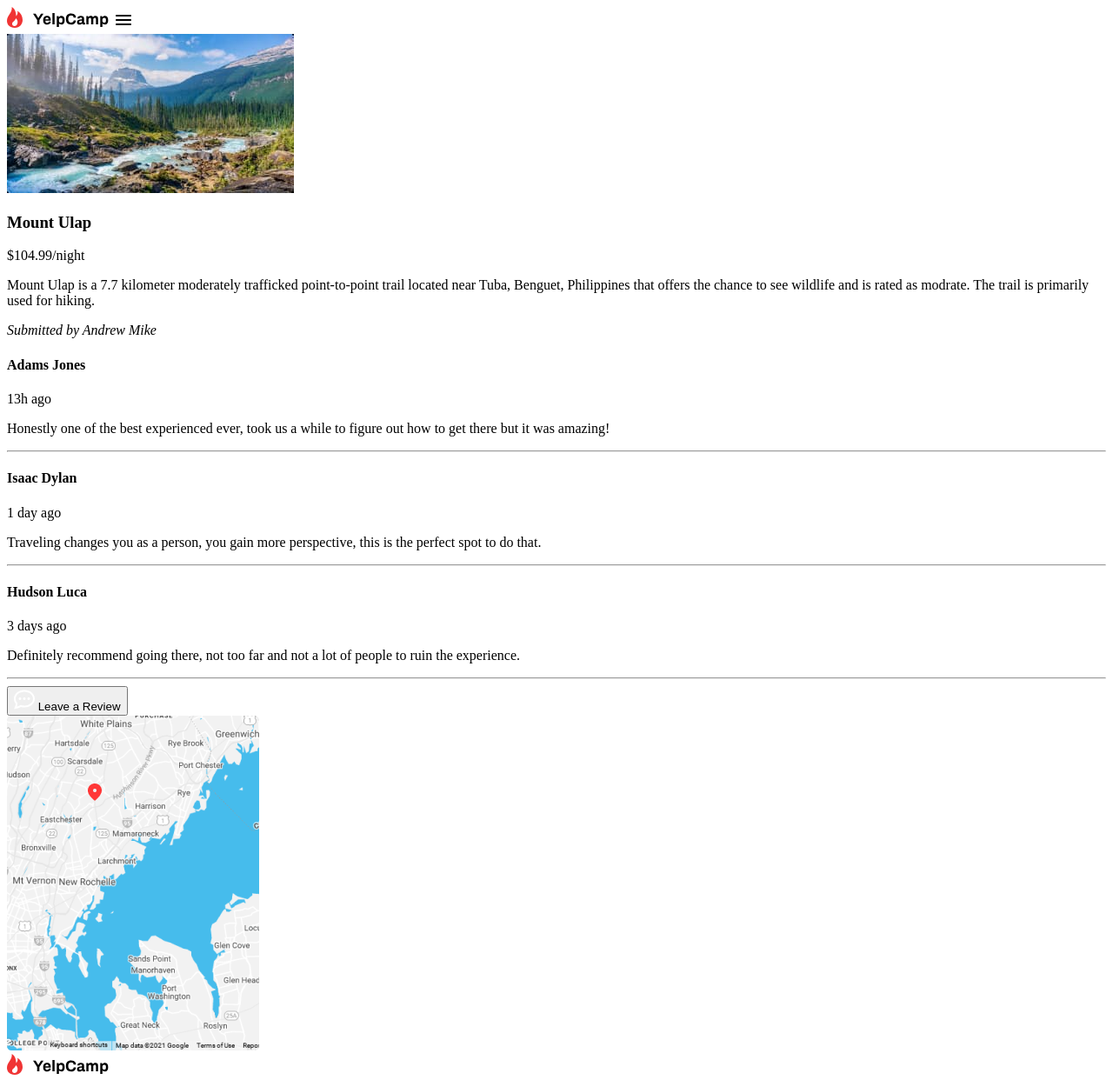
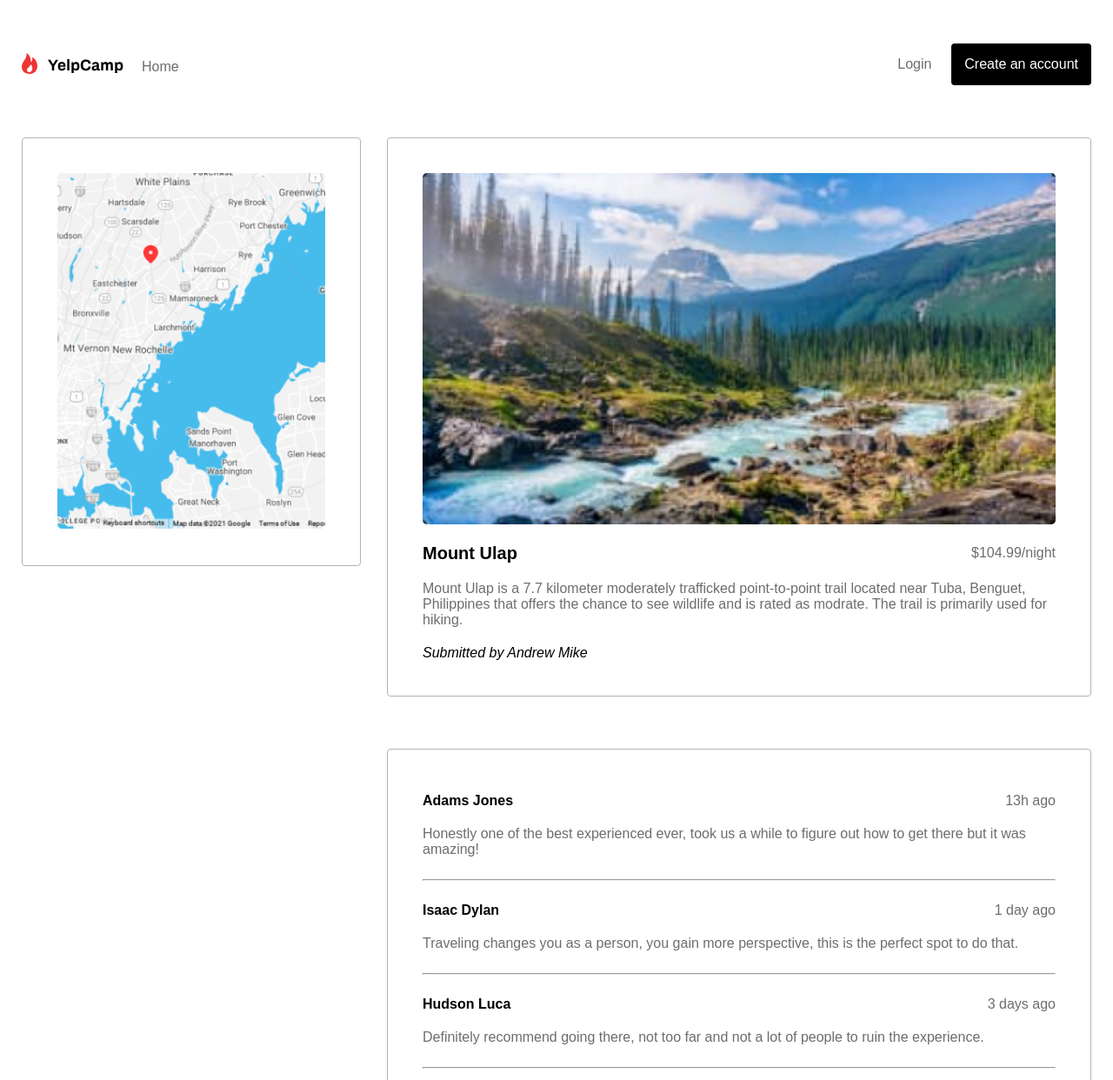
Before and after one commit to BadmusJoshua/Yelcamp, a plain HTML site: page YelpCamp/individualcampgroundnl.html.html in a window 1280 px wide. Shown: the top 1242 px of the page at 87% size. Drawn offline with Linux system fonts and the light colour scheme.

Commit message:
New changes

```diff
--- a/Desktop/YelpCamp/style/main.scss
+++ /dev/null
@@ -1,99 +0,0 @@
-*{
-    padding: 0;
-    margin: 0;
-    box-sizing: border-box;
-}
-
-html{
-    font-size: 62.5%;
-}
-
-body{
-    padding: 5rem 1rem;
-}
-
-header{
-    div{
-        display: flex;
-        justify-content: space-between;
-        align-items: center;
-    }
-}
-
-section{
-    padding-top: 3rem;
-
-    .container{
-        padding: 2.5rem;
-        border: 1px solid #b4b3b3;
-        border-radius: .4rem;
-    }
-}
-
-.mount-ulap{
-    .container{
-        img{
-            width: 100%;
-        }
-
-        .pricing{
-            padding: 2rem 0;
-            display: flex;
-            justify-content: space-between;
-            align-items: center;
-
-            h3{
-                font-size: 2rem;;
-            }
-
-            p{
-                padding-bottom: 0;
-            }
-        }
-
-        p{
-            font-size: 1.6rem;
-            padding-bottom: 2rem;
-        }
-
-        cite{
-            font-size: 1.6rem;
-        }
-    }
-}
-
-.testimonial{
-    .container{
-        div{
-            display: flex;
-            justify-content: space-between;
-            align-items: center;
-
-            h4{
-                font-size: 1.6rem;
-            }
-        }
-
-        p{
-            font-size: 1.6rem;
-            padding: 1rem 0;
-        }
-
-        button{
-            background: #000000;
-            color: #ffffff;
-            margin-top: 2rem;
-            border: none;
-            border-radius: 3%;
-            padding: 1rem 1.5rem;
-        }
-    }
-}
-
-.map{
-    .container{
-        img{
-            width: 100%;
-        }
-    }
-}
--- a/Desktop/YelpCamp/index.html
+++ b/YelpCamp/individualcampgroundnl.html.html
@@ -5,23 +5,40 @@
     <meta http-equiv="X-UA-Compatible" content="IE=edge">
     <meta name="viewport" content="width=device-width, initial-scale=1.0">
     <title>Yelpcamp</title>
+    <link rel="stylesheet" href="main.css">
 </head>
 <body>
     <header>
-        <div>
-            <img src="./Images/Logo.svg" alt="logo">
+        <div class="container">
+            <div class="nav-1">
+                <img src="./assets/Logo.svg" alt="logo">
+                <nav>
+                    <ul class="list-1">
+                        <li><a href="">Home</a></li>
+                    </ul>
+                </nav>
+            </div>
 
-            <img src="./Images/Hamburger Menu.svg" alt="Hamburger">
+            <div>
+                <img class="hamburger" src="./assets/Hamburger Menu.svg" alt="Hamburger">
+
+                <nav>
+                    <ul>
+                        <li><a href="">Login</a></li>
+                        <button>Create an account</button>
+                    </ul>
+                </nav>
+            </div>
         </div>
     </header>
 
     <section class="mount-ulap">
         <div class="container">
             <div>
-                <img src="./Images/Mount Ulap.jpg" alt="Mount Ulap">
+                <img src="./assets/Mount Ulap.jpg" alt="Mount Ulap">
             </div>
 
-            <div>
+            <div class="pricing">
                 <h3>Mount Ulap</h3>
                 <p>$104.99/night</p>
             </div>
@@ -58,22 +75,27 @@
             <p>Definitely recommend going there, not too far and not a lot of people to ruin the experience.</p>
             <hr>
 
-            <button>
-                <img src="./Images/Chat Bubble.svg" alt=""> Leave a Review
-            </button>
+                <button>
+                    <span>
+                        <img src="./assets/Chat Bubble.svg" alt="">
+                    </span>
+                    <span>Leave a Review</span>
+                </button>
         </div>
     </section>
 
     <section class="map">
         <div class="container">
             <div>
-                <img src="./Images/Map.png" alt="map">
+                <img src="./assets/Map.png" alt="map">
             </div>
         </div>
     </section>
 
     <footer>
-        <img src="./Images/Logo.svg" alt="logo">
+        <div class="container">
+            <img src="./assets/Logo.svg" alt="logo">
+        </div>
     </footer>
 </body>
 </html>
--- /dev/null
+++ b/YelpCamp/main.scss
@@ -0,0 +1,232 @@
+*{
+    padding: 0;
+    margin: 0;
+    box-sizing: border-box;
+}
+
+html{
+    font-size: 62.5%;
+}
+
+body{
+    padding: 5rem 2.5rem;
+    font-family: Arial, Helvetica, sans-serif;
+}
+
+p{
+    color: #706c6c;
+}
+
+header{
+    .container{
+        display: flex;
+        justify-content: space-between;
+        align-items: center;
+
+        nav{
+            display: none;
+        }
+    }
+
+
+}
+
+section{
+    padding-top: 3rem;
+
+    .container{
+        padding: 3rem;
+        border: 1px solid #b4b3b3;
+        border-radius: .4rem;
+    }
+}
+
+.mount-ulap{
+    .container{
+        img{
+            width: 100%;
+            border-radius: .5rem;
+        }
+
+        .pricing{
+            padding: 2rem 0;
+            display: flex;
+            justify-content: space-between;
+            align-items: center;
+
+            h3{
+                font-size: 2rem;;
+            }
+
+            p{
+                padding-bottom: 0;
+            }
+        }
+
+        p{
+            font-size: 1.6rem;
+            padding-bottom: 2rem;
+        }
+
+        cite{
+            font-size: 1.6rem;
+        }
+    }
+}
+
+.testimonial{
+    .container{
+        div{
+            display: flex;
+            justify-content: space-between;
+            align-items: center;
+
+            h4{
+                font-size: 1.6rem;
+            }
+        }
+
+        p{
+            font-size: 1.6rem;
+            padding: 1rem 0;
+        }
+
+        button{
+            display: flex;
+            align-items: center;
+            background: #000000;
+            color: #ffffff;
+            margin-top: 2rem;
+            border: none;
+            border-radius: 3%;
+            padding: 1rem 1.5rem;
+            font-size: 1.6rem;
+            cursor: pointer;
+
+            &:hover{
+                background: #3b3939;
+            }
+
+
+            img{
+               // width: 25%;
+                padding-right: 1rem;
+            }
+        }
+
+        hr{
+            margin: 1.5rem 0;
+        }
+    }
+}
+
+.map{
+    .container{
+        img{
+            width: 100%;
+        }
+    }
+}
+
+footer{
+    margin-top: 3rem;
+    .container{
+        padding: 1.5rem;
+    }
+}
+
+@media (width >= 768px){
+    section{
+        .container{
+            padding: 4rem;
+            border-radius: .4rem;
+        }
+    }
+}
+
+@media (width >= 1024px){
+    body{
+        display: grid;
+        grid-template-columns: 1fr 1fr 1fr;
+        grid-template-rows: auto;
+        grid-gap: 3rem;
+
+        header{
+            grid-column: 1/-1;
+
+            .container{
+
+                .nav-1{
+                    display: flex;
+
+                    .list-1{
+                        margin-top: .5rem;
+                    }
+                }
+
+                .hamburger{
+                    display: none;
+                }
+
+                nav{
+                    display: flex;
+                    justify-content: space-between;
+
+                    ul li{
+                        display: inline-block;
+                        padding: 1rem 2rem;
+
+                        a{
+                            text-decoration: none;
+                            font-size: 1.6rem;
+                            color: #706c6c;
+
+                            &:hover{
+                                color: #2b2929;
+                            }
+                        }
+                    }
+
+                    button{
+                        background: #000000;
+                        padding: 1.5rem;
+                        border: none;
+                        color: #ffffff;
+                        border-radius: .4rem;
+                        font-size: 1.6rem;
+                        cursor: pointer;
+
+                        &:hover{
+                            background: #3b3939;
+                        }
+                    }
+                }
+            }
+        }
+
+        .map{
+            grid-column: 1/2;
+            grid-row: 2/3;
+        }
+
+        .mount-ulap{
+            grid-column: 2/-1;
+        }
+
+        .testimonial{
+            grid-column: 2/-1;
+
+            .container{
+                button{
+                    position: relative;
+                    left: 73%;
+                   // bottom: .1rem;
+                }
+            }
+        }
+
+        footer{
+            grid-column: 1/-1;
+        }
+    }
+}
```
Also changed, not shown: Desktop/YelpCamp/style/main.css (deleted), YelpCamp/assets/Chat Bubble.svg (renamed from Desktop/YelpCamp/Images/Chat Bubble.svg), YelpCamp/assets/Hamburger Menu.svg (renamed from Desktop/YelpCamp/Images/Hamburger Menu.svg), YelpCamp/assets/Logo.svg (renamed from Desktop/YelpCamp/Images/Logo.svg), YelpCamp/assets/Map.png (renamed from Desktop/YelpCamp/Images/Map.png), YelpCamp/assets/Mount Ulap.jpg (renamed from Desktop/YelpCamp/Images/Mount Ulap.jpg), YelpCamp/main.css (added), 2 other files.
